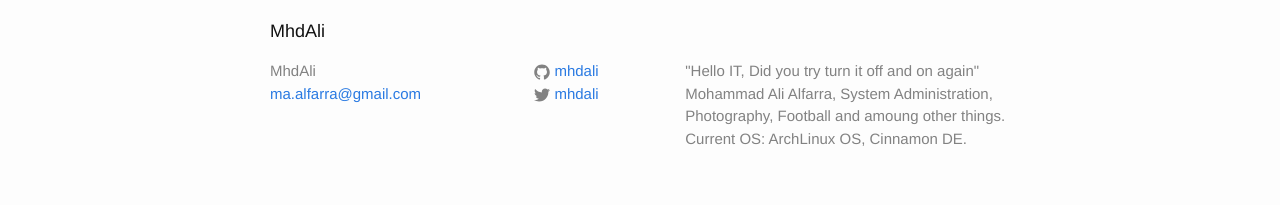
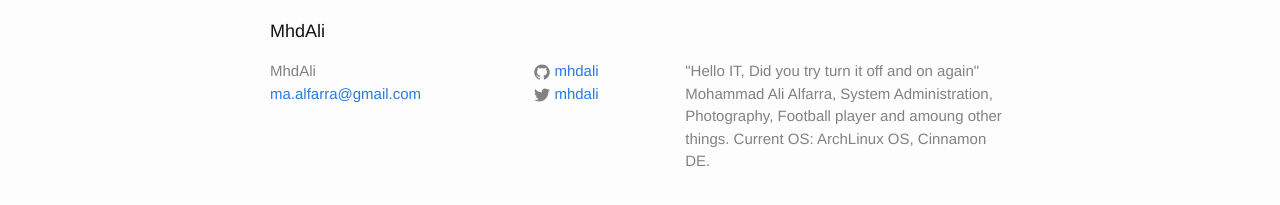
Before and after one commit to mhdali/mhdali.github.io, a Jekyll site: the page built from index.html, in a window 1280 px wide. Shown: the part 309-514 px from the top of the page. Built offline with Jekyll 4.4.1, drawn with Linux system fonts in a browser that asks for light colours.

Commit message:
correct description

```diff
--- a/_config.yml
+++ b/_config.yml
@@ -3,7 +3,7 @@ title: MhdAli
 email: ma.alfarra@gmail.com
 description: > # this means to ignore newlines until "baseurl:"
   "Hello IT, Did you try turn it off and on again"
-  Mohammad Ali Alfarra, System Administration, Photography, Football and amoung other things.
+  Mohammad Ali Alfarra, System Administration, Photography, Football player and amoung other things.
 
   Current OS: ArchLinux OS, Cinnamon DE.
 baseurl: "" # the subpath of your site, e.g. /blog/
```
